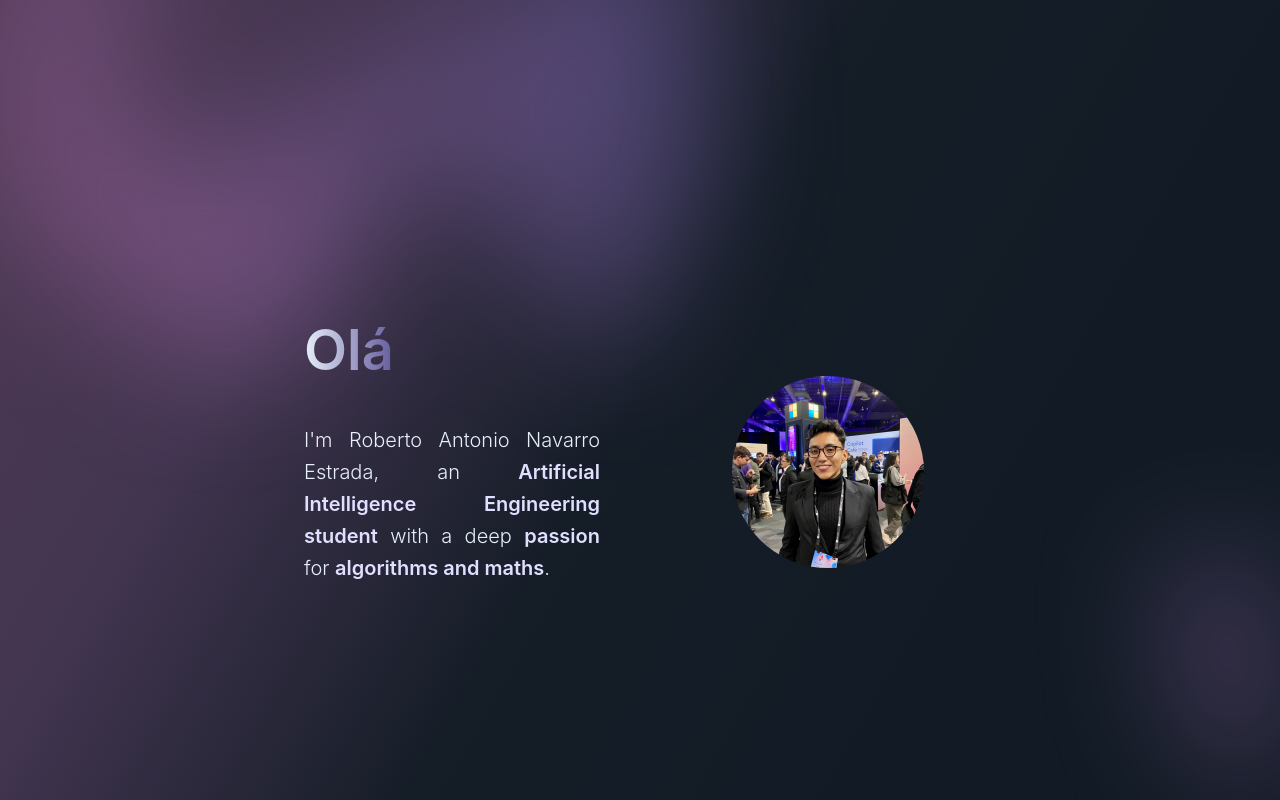
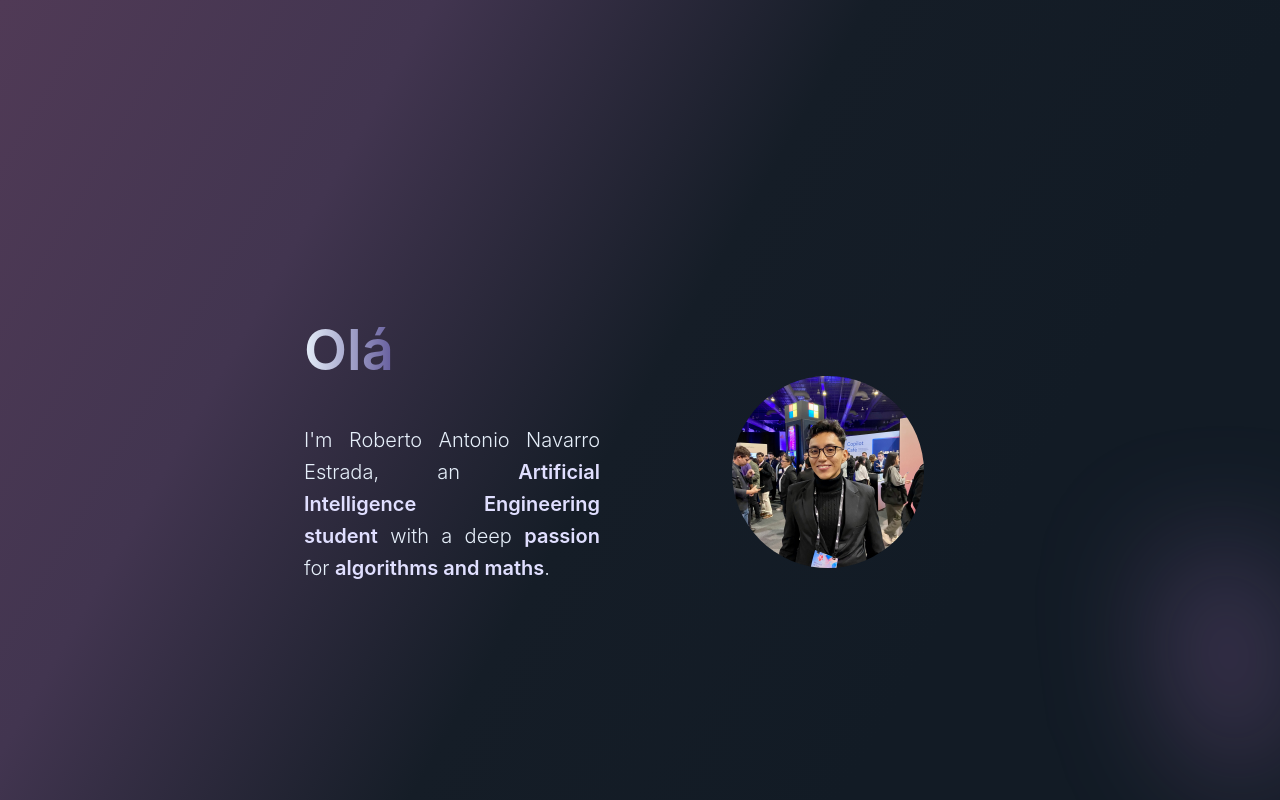
Before and after one commit to Antxnszn/Portfolio-Antonio, a React (Vite) app: page / in a window 1280 px wide. Shown: the top 800 px of the page. Built offline with nearby package versions, Linux system fonts and the light colour scheme.

Commit message:
"Fix JPEG images and x axis"

```diff
--- a/src/App.jsx
+++ b/src/App.jsx
@@ -43,7 +43,7 @@ function App() {
 
   return (
 
-    <main className="min-h-screen mx-10 lg:mx-0">
+    <main className="min-h-screen mx-10 lg:mx-0 max-w-dvw overflow-x-hidden">
 
       <section
         ref={el => sectionsRef.current[0] = el}
--- a/src/components/Hero.jsx
+++ b/src/components/Hero.jsx
@@ -56,7 +56,7 @@ useEffect(() => {
               clipPath:
                 'polygon(74.1% 44.1%, 100% 61.6%, 97.5% 26.9%, 85.5% 0.1%, 80.7% 2%, 72.5% 32.5%, 60.2% 62.4%, 52.4% 68.1%, 47.5% 58.3%, 45.2% 34.5%, 27.5% 76.7%, 0.1% 64.9%, 17.9% 100%, 27.6% 76.8%, 76.1% 97.7%, 74.1% 44.1%)',
             }}
-            className="relative left-[calc(50%-11rem)] aspect-[1155/678] w-[36.125rem] -translate-x-1/2 rotate-[30deg] bg-gradient-to-tr from-[#ff80b5] to-[#9089fc] opacity-30 sm:left-[calc(50%-30rem)] sm:w-[72.1875rem]"
+            className="relative w-[36.125rem] -translate-x-1/2 rotate-[30deg] bg-gradient-to-tr from-[#ff80b5] to-[#9089fc] opacity-30 sm:left-[calc(50%-30rem)] sm:w-[72.1875rem]"
           />
         </div>
         <div className="mx-auto max-w-2xl py-16 sm:py-48 lg:py-56">
```
